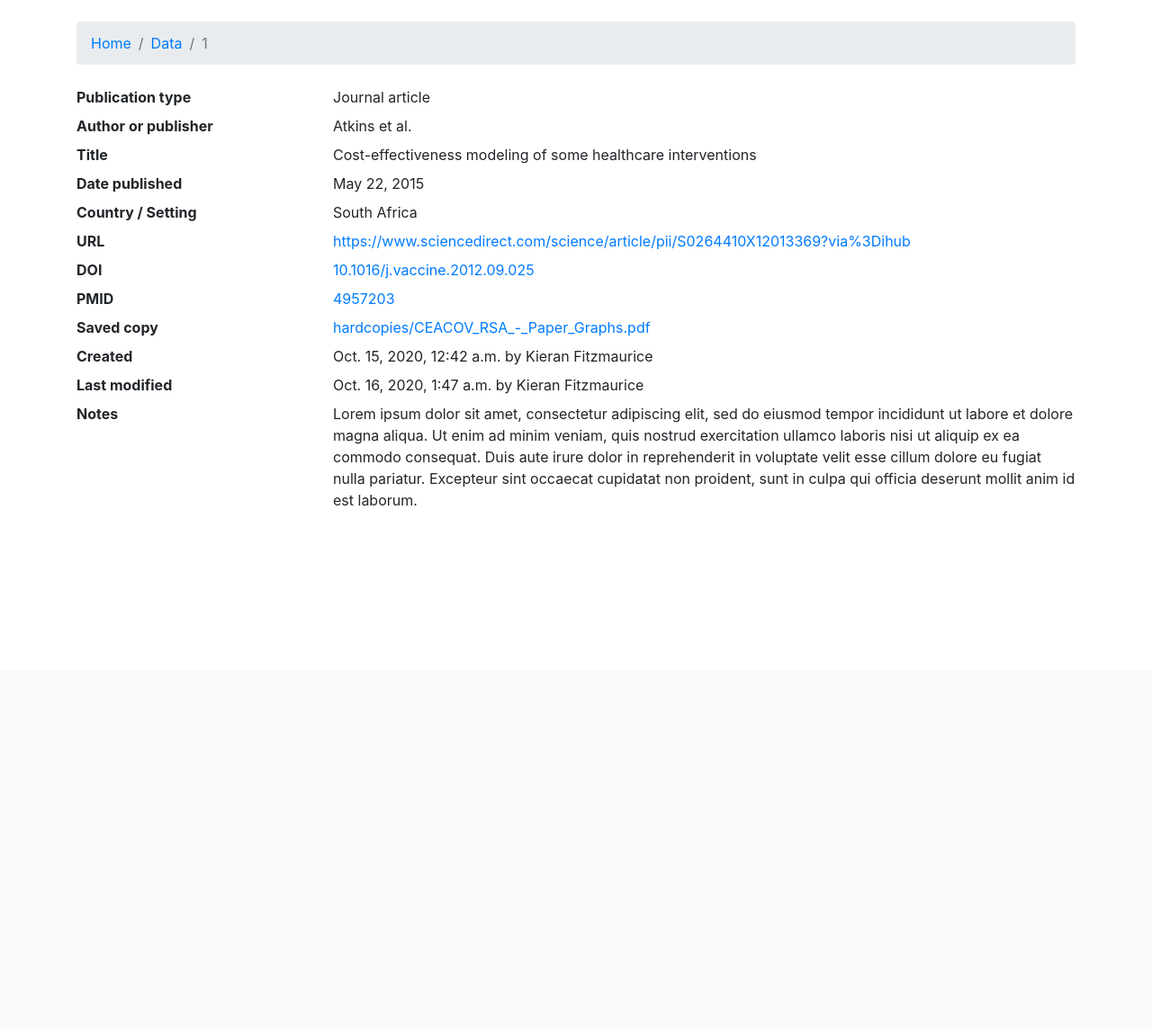
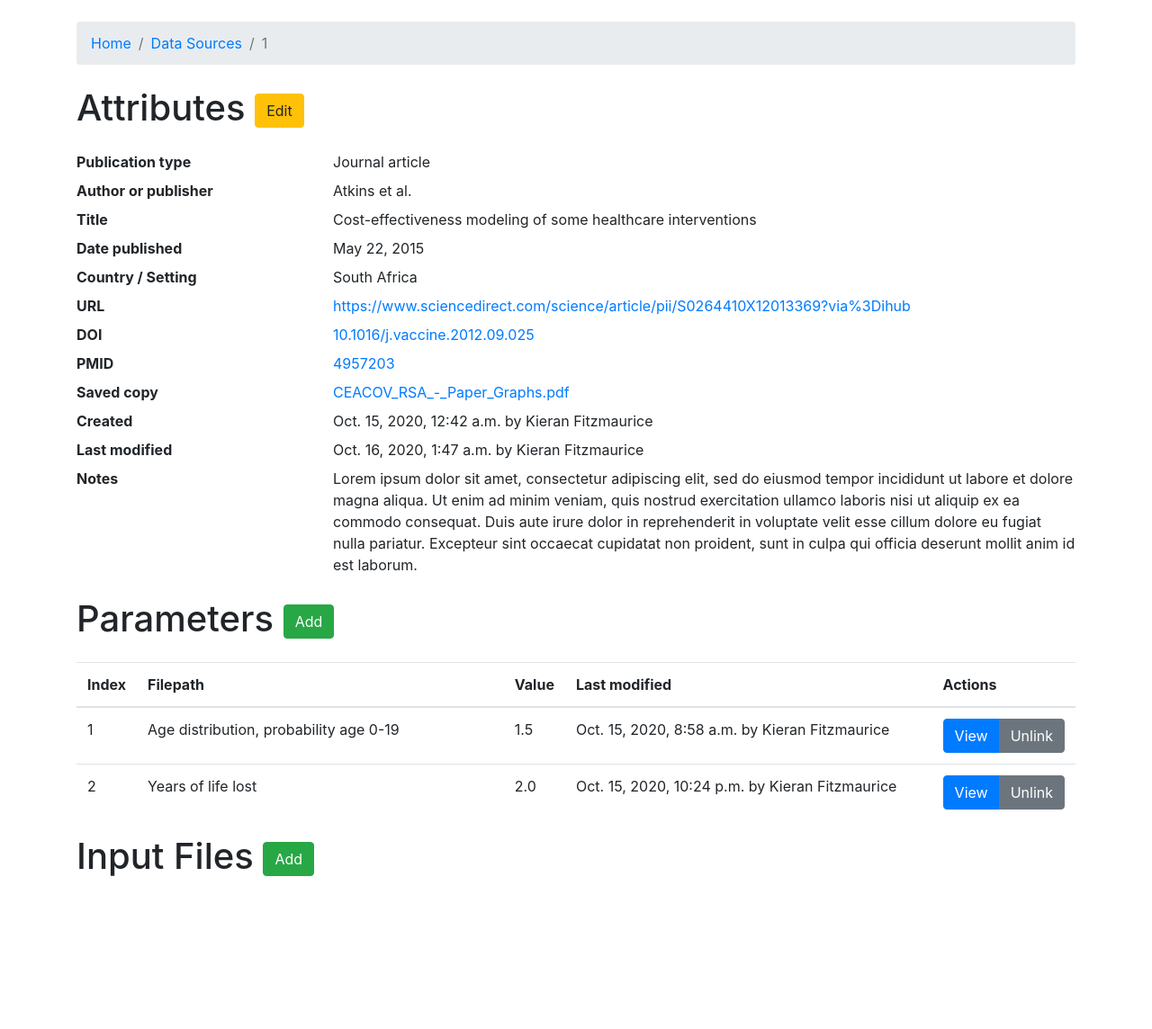
Before and after one commit to KieranFitzmaurice/firstpass, a Django app: page /datasources/1/ in a window 1280 px wide. Shown: the part 56-1200 px from the top of the page at 90% size. Before the commit the page ends 619 px from the top, so only its background shows below. Run offline with Django 3.2, Linux system fonts and the light colour scheme; data comes from the database, SQL or seed files in the repository; both versions use the stored data as it was after the commit; some libraries are stand-ins or nearby versions.

Commit message:
good progress

```diff
--- a/firstpass/urls.py
+++ b/firstpass/urls.py
@@ -30,7 +30,7 @@ urlpatterns = [
     path('datasources/',views.data_lib,name='data_lib'),
     path('datasources/new/',views.get_new_data,name='new_data'),
     path('datasources/<int:pk>/',views.view_data,name='view_data'),
-    path('datasources/',views.edit_data,name='edit_data'),
+    path('datasources/<int:pk>/edit/',views.edit_data,name='edit_data'),
     path('datasources/',views.delete_data,name='delete_data')
 ]
 
--- a/parameters/models.py
+++ b/parameters/models.py
@@ -20,7 +20,7 @@ class Parameter(models.Model):
 
 class DataSource(models.Model):
     COUNTRY_CHOICES = [('United States','United States'),('South Africa','South Africa'),('Uganda','Uganda'),('Zimbabwe','Zimbabwe')]
-    PUBTYPE_CHOICES = [('Journal article','Journal article'),('Pre-print','Pre-print'),('WEB','Website'),('REP','Government report'),('NGO','NGO report'),('OTH','Other')]
+    PUBTYPE_CHOICES = [('Journal article','Journal article'),('Pre-print','Pre-print'),('Website','Website'),('Government report','Government report'),('NGO report','NGO report'),('Other','Other')]
     PubType = models.CharField(max_length=255,verbose_name="Publication type",choices=PUBTYPE_CHOICES)
     Author = models.CharField(max_length=255,help_text="surname of lead author (if article)",verbose_name="Author or publisher")
     Title = models.CharField(max_length=255,verbose_name="Title")
@@ -39,7 +39,7 @@ class DataSource(models.Model):
     modified_by = models.ForeignKey(User,related_name='datasource_modifier',on_delete=models.PROTECT)
 
     def __str__(self):
-        if self.PubType in ["ART","PRE"]:
+        if self.PubType in ["Journal article","Pre-print"]:
             return self.Author+' et al. - '+self.Title
         else:
             return self.Author+' - '+self.Title
--- a/parameters/views.py
+++ b/parameters/views.py
@@ -3,6 +3,7 @@ from django.shortcuts import render, redirect, get_object_or_404
 from django.http import HttpResponse, Http404, HttpResponseRedirect
 from .models import Project, Parameter, DataSource
 from .forms import NewParameterForm, NewDataSourceForm
+from django.utils import timezone
 
 # Create your views here.
 def home(request):
@@ -55,10 +56,6 @@ def delete_data(request):
     datasources = DataSource.objects.all()
     return render(request,'data_lib.html',{'datasources': datasources})
 
-def edit_data(request):
-    datasources = DataSource.objects.all()
-    return render(request,'data_lib.html',{'datasources': datasources})
-
 def view_data(request,pk):
     datasource = get_object_or_404(DataSource, pk=pk)
     return render(request,'view_data.html',{'datasource':datasource})
@@ -73,7 +70,9 @@ def get_new_data(request):
         if form.is_valid():
             newdata = form.save(commit=False)
             newdata.created_by = user
+            newdata.created_at = timezone.now()
             newdata.modified_by = user
+            newdata.modified_at = timezone.now()
             newdata.save()
             return redirect('data_lib')
 
@@ -82,3 +81,24 @@ def get_new_data(request):
         form = NewDataSourceForm()
 
     return render(request, 'newdata.html', {'form': form})
+
+def edit_data(request,pk):
+    user = User.objects.first()
+    datasource = get_object_or_404(DataSource, pk=pk)
+    # if this is a POST request we need to process the form data
+    if request.method == 'POST':
+        # create a form instance and populate it with data from the request:
+        form = NewDataSourceForm(request.POST,request.FILES,instance=datasource)
+        # check whether it's valid:
+        if form.is_valid():
+            newdata = form.save(commit=False)
+            newdata.modified_by = user
+            newdata.modified_at = timezone.now()
+            newdata.save()
+            return redirect('view_data', pk=pk)
+
+    # if a GET (or any other method) we'll create a blank form
+    else:
+        form = NewDataSourceForm(instance=datasource)
+
+    return render(request, 'editdata.html', {'form': form,'datasource': datasource})
--- a/templates/param_lib.html
+++ b/templates/param_lib.html
@@ -12,7 +12,7 @@
 {% block content %}
 <div class="mb-4">
   <a href="{% url 'new_param' %}" class="btn btn-success">Add Parameter</a>
-  <a href="{% url 'edit_param' %}" class="btn btn-secondary">Apply Filter</a>
+  <a href="{% url 'new_param' %}" class="btn btn-secondary">Apply Filter</a>
 </div>
 <div>
 </div>
@@ -23,7 +23,7 @@
         <th style="width: 45%">Filepath</th>
         <th style="width: 5%">Value</th>
         <th style="width: 40%">Last modified</th>
-        <th style="width: 5%"></th>
+        <th style="width: 5%">Actions</th>
       </tr>
     </thead>
     <tbody>
@@ -33,7 +33,7 @@
           <td>{{ param.input_filepath }}</td>
           <td>{{ param.value}}</td>
           <td>{{ param.created_at}} by {{param.created_by.first_name}} {{param.created_by.last_name}}</td>
-          <td><a href="{% url 'view_param' param.pk %}" class="btn btn-info">View</a></td>
+          <td><a href="{% url 'view_param' param.pk %}" class="btn btn-primary">View</a></td>
         </tr>
       {% endfor %}
     </tbody>
--- a/templates/view_data.html
+++ b/templates/view_data.html
@@ -7,11 +7,16 @@
 
 {% block breadcrumb %}
   <li class="breadcrumb-item"><a href="{% url 'home' %}">Home</a></li>
-  <li class="breadcrumb-item"><a href="{% url 'data_lib' %}">Data</a></li>
+  <li class="breadcrumb-item"><a href="{% url 'data_lib' %}">Data Sources</a></li>
   <li class="breadcrumb-item active">{{datasource.pk}}</li>
 {% endblock %}
 
 {% block content %}
+<div class="mb-4">
+  <h1>Attributes
+  <a href="{% url 'edit_data' datasource.pk %}" class="btn btn-warning">Edit</a>
+  <h1>
+</div>
 <dl class="row">
   <dt class="col-sm-3">Publication type</dt>
   <dd class="col-sm-9">{{datasource.PubType}}</dd>
@@ -49,15 +54,58 @@
   {% endif %}
   <dt class="col-sm-3">Saved copy</dt>
   {% if datasource.hard_copy %}
-  <dd class="col-sm-9"><a href="{{datasource.hard_copy.url}}">{{datasource.hard_copy.name}}</a></dd>
+  <dd class="col-sm-9"><a href="{{datasource.hard_copy.url}}">{{datasource.hard_copy.name|slice:"11:"}}</a></dd>
   {% else %}
   <dd class="col-sm-9">None</dd>
   {% endif %}
   <dt class="col-sm-3">Created</dt>
-  <dd class="col-sm-9">{{ datasource.created_at}} by {{datasource.created_by.first_name}} {{datasource.created_by.last_name}}</dd>
+  <dd class="col-sm-9">{{datasource.created_at}} by {{datasource.created_by.first_name}} {{datasource.created_by.last_name}}</dd>
   <dt class="col-sm-3">Last modified</dt>
-  <dd class="col-sm-9">{{ datasource.modified_at}} by {{datasource.modified_by.first_name}} {{datasource.modified_by.last_name}}</dd>
+  <dd class="col-sm-9">{{datasource.modified_at}} by {{datasource.modified_by.first_name}} {{datasource.modified_by.last_name}}</dd>
   <dt class="col-sm-3">Notes</dt>
-  <dd class="col-sm-9">{{ datasource.notes}}</dd>
+  {% if datasource.notes %}
+  <dd class="col-sm-9">{{datasource.notes}}</dd>
+  {% else %}
+  <dd class="col-sm-9">None</dd>
+  {% endif %}
 </dl>
+<div class="mb-4">
+  <h1>Parameters
+  <a href="{% url 'new_data' %}" class="btn btn-success">Add</a>
+  <h1>
+</div>
+{% if datasource.parameters %}
+  <table class="table">
+    <thead class="thead-inverse">
+      <tr>
+        <th style="width: 5%">Index</th>
+        <th style="width: 40%">Filepath</th>
+        <th style="width: 5%">Value</th>
+        <th style="width: 40%">Last modified</th>
+        <th style="width: 5%">Actions</th>
+      </tr>
+    </thead>
+    <tbody>
+      {% for param in datasource.parameters.all %}
+        <tr>
+          <td>{{param.pk}}</td>
+          <td>{{ param.input_filepath }}</td>
+          <td>{{ param.value}}</td>
+          <td>{{ param.created_at}} by {{param.created_by.first_name}} {{param.created_by.last_name}}</td>
+          <td>
+            <div class="btn-group">
+            <a href="{% url 'view_param' param.pk %}" class="btn btn-primary">View</a>
+            <a href="{% url 'view_param' param.pk %}" class="btn btn-secondary">Unlink</a>
+            </div>
+          </td>
+        </tr>
+      {% endfor %}
+    </tbody>
+  </table>
+{% endif %}
+<div class="mb-4">
+  <h1>Input Files
+  <a href="{% url 'new_data' %}" class="btn btn-success">Add</a>
+  <h1>
+</div>
 {% endblock %}
--- a/templates/view_param.html
+++ b/templates/view_param.html
@@ -23,7 +23,7 @@
   <dd class="col-sm-9">{{ param.modified_at}} by {{param.modified_by.first_name}} {{param.modified_by.last_name}}</dd>
   <dt class="col-sm-3">Derivation documentation</dt>
   {% if param.derivation_documentation %}
-  <dd class="col-sm-9"><a href="{{param.derivation_documentation.url}}">{{param.derivation_documentation.name}}</a></dd>
+  <dd class="col-sm-9"><a href="{{param.derivation_documentation.url}}">{{param.derivation_documentation.name|slice:"12:"}}</a></dd>
   {% else %}
   <dd class="col-sm-9">None</dd>
   {% endif %}
```
Also changed, not shown: templates/data_lib.html (+5 -5 lines), templates/editdata.html (added, +44 -0 lines), db.sqlite3, parameters/migrations/0002_auto_20201016_0331.py (added), 6 other files.
